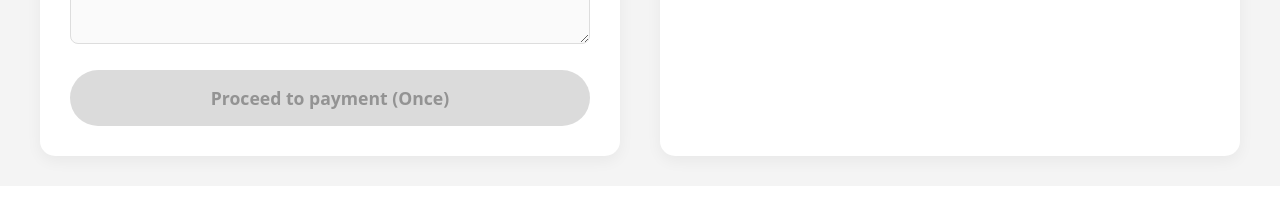
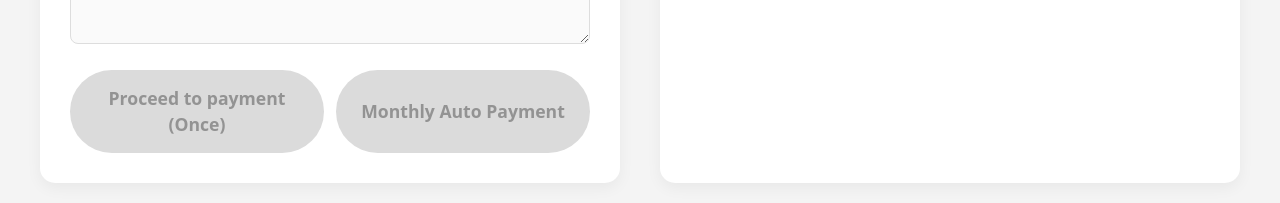
Before and after one commit to Sammedpatil29/ngo, an Angular app: page /membership-donation in a window 1280 px wide. Shown: the part 1027-1230 px from the top of the page. Built offline with nearby package versions, Linux system fonts and the light colour scheme; a web font is replaced by a local one.

Commit message:
button blocker updatd

```diff
--- a/src/app/components/donation/donation.component.html
+++ b/src/app/components/donation/donation.component.html
@@ -97,11 +97,9 @@
             <button type="submit" class="donate-btn" [disabled]="!donationForm.valid">
               {{changedText.submit || 'One time Pay'}}
             </button>
-            @if (isTestAutoPayNumber()) {
-              <button type="button" (click)="submitAutoDonation($event)" class="donate-btn autopay-btn" [disabled]="!donationForm.valid">
-                {{changedText.submitauto || 'Monthly Auto-Pay'}}
-              </button>
-            }
+            <button type="button" (click)="submitAutoDonation($event)" class="donate-btn autopay-btn" [disabled]="!donationForm.valid">
+              {{changedText.submitauto || 'Monthly Auto-Pay'}}
+            </button>
           </div>
           </fieldset>
         </form>
--- a/src/app/components/donation/donation.component.ts
+++ b/src/app/components/donation/donation.component.ts
@@ -60,11 +60,6 @@ export class DonationComponent implements OnInit {
     private router: Router
   ) {
     this.languages = languages;
-  }
-
-  isTestAutoPayNumber(): boolean {
-    const cleaned = (this.donation.phone || '').toString().trim().replace(/[^0-9]/g, '');
-    return cleaned.endsWith('9591420068');
   }
 
   ngOnInit(): void {
```
